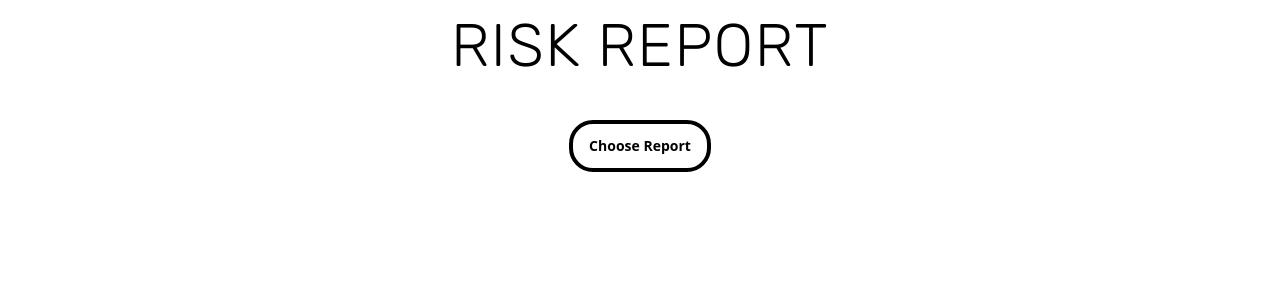
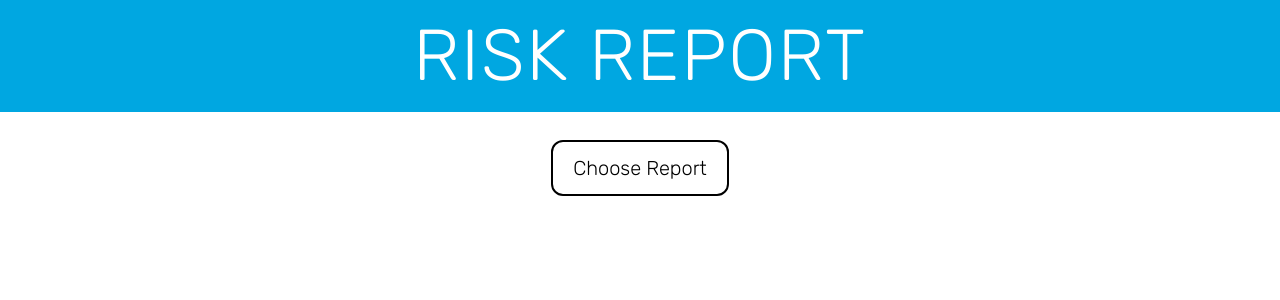
Before and after one commit to jeebeeng/ror2-report-img, a React (Create React App) app: page / in a window 1280 px wide. Shown: the top 300 px of the page. Built offline with nearby package versions, Linux system fonts and the light colour scheme.

Commit message:
Add styling

```diff
--- a/package.json
+++ b/package.json
@@ -15,6 +15,7 @@
         "html2canvas": "^1.4.1",
         "react": "^17.0.2",
         "react-dom": "^17.0.2",
+        "react-icons": "^4.3.1",
         "react-scripts": "5.0.0",
         "typescript": "^4.5.5",
         "web-vitals": "^2.1.4"
--- a/src/App.tsx
+++ b/src/App.tsx
@@ -3,6 +3,7 @@ import { RunReport } from './types'
 import Report from './components/RunReport'
 import FileInput from './components/FileInput'
 import html2canvas from 'html2canvas'
+import { BsDownload } from 'react-icons/bs'
 
 const App: React.FC = () => {
   const [report, setReport] = useState<RunReport | null>(null)
@@ -27,15 +28,23 @@ const App: React.FC = () => {
   }, [ref])
 
   return (
-    <div className="bg-white min-h-screen flex flex-col items-center pb-4">
-      <h1 className="text-6xl font-rubik tracking-wide my-4">RISK REPORT</h1>
+    <div className="bg-white min-h-screen">
+      <div className="grid place-items-center content-center bg-topBanner w-full text-center h-28">
+        <h1 className="text-7xl font-rubik tracking-wide text-white">
+          RISK REPORT
+        </h1>
+      </div>
+      <div className="flex flex-col items-center">
         <FileInput setReport={setReport} setError={setError} />
         {report !== null && (
           <button
             onClick={handleClick}
-          className="font-bold mb-3 mt-2 text-cyan-500 transition ease-in-out delay-50 hover:text-sky-900 underline"
+            className="font-bold mb-8 mt-1 text-cyan-500 transition ease-in-out delay-50 hover:text-sky-900 underline"
           >
+            <div className="flex flex-row">
+              <BsDownload className="mt-1" />
               DOWNLOAD
+            </div>{' '}
           </button>
         )}
         {error && <h2 className="text-red-600 font-bold">Invalid Report</h2>}
@@ -45,6 +54,7 @@ const App: React.FC = () => {
           </div>
         ) : null}
       </div>
+    </div>
   )
 }
 
--- a/src/components/FileInput.tsx
+++ b/src/components/FileInput.tsx
@@ -40,9 +40,9 @@ const FileInput: React.FC<FileInputProps> = ({ setReport, setError }) => {
   return (
     <div
       onClick={handleClick}
-      className="transition ease-in-out delay-50 group mt-7 mb-4 border-md border-4 px-4 py-3 rounded-3xl text-sm font-bold font-mono cursor-pointer hover:bg-black"
+      className="text-center w-max transition ease-in-out delay-50 group mt-7 mb-4 border-md border-2 px-5 py-3 rounded-xl text-sm cursor-pointer hover:border-topBanner"
     >
-      <label className="transition ease-in-out delay-50 cursor-pointer group-hover:text-white">
+      <label className="text-xl font-rubik transition ease-in-out delay-50 cursor-pointer group-hover:text-topBanner">
         Choose Report
       </label>
       <input
--- a/tailwind.config.js
+++ b/tailwind.config.js
@@ -14,6 +14,7 @@ module.exports = {
     },
     colors: {
       report: '#1a1423',
+      topBanner: '#00a7e1',
       white: colors.white,
       black: colors.black,
       yellow: colors.yellow,
```
Also changed, not shown: 1 other file (tests, documents, lock files or other folders). Lines whose indentation alone changed are shown as unchanged.
